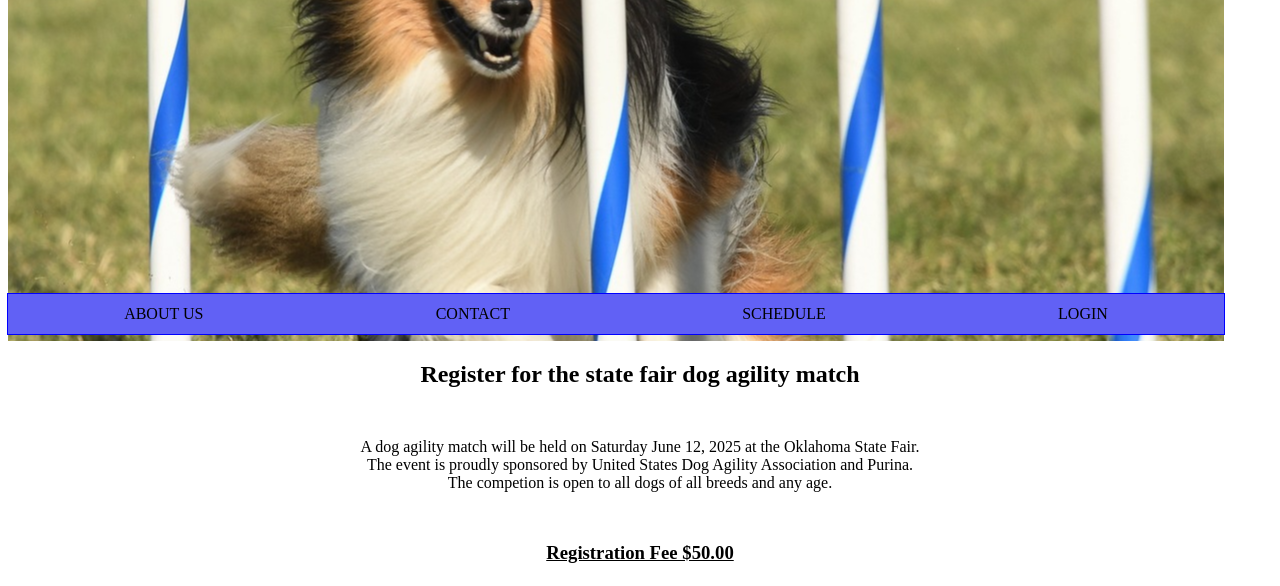
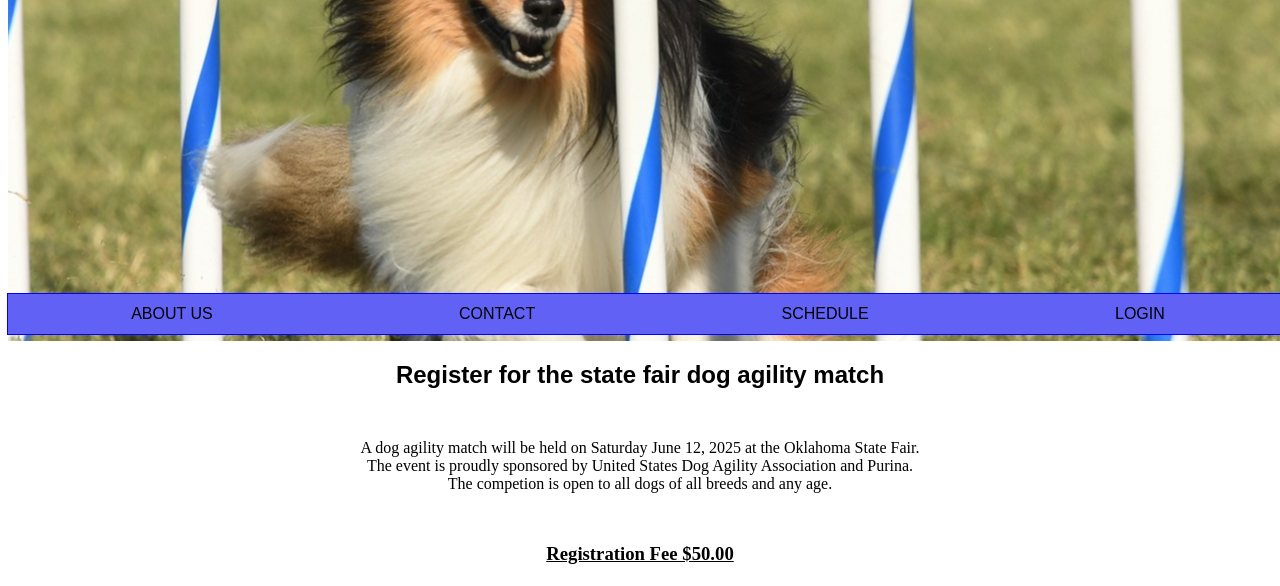
Before and after one commit to Rayhadio62/MOD_1_Sign-up-Sheet, a plain HTML site: page index.html in a window 1280 px wide. Shown: the part 147-733 px from the top of the page. Drawn offline with Linux system fonts and the light colour scheme.

Commit message:
fieldest work

```diff
--- a/index.html
+++ b/index.html
@@ -40,7 +40,8 @@
 
       <div class= "container">
 
-          <form action="text">
+          <form class="text" action="text">
+            <!-- The action attribute is used within the <form> element to specify the URL where the data should be sent when the form is submitted -->
             <fieldset>
               <legend>Agility Match Registration</legend>
                 <!-- First Name -->
--- a/mystyles.css
+++ b/mystyles.css
@@ -5,7 +5,7 @@
             height: 60vh;
             background-position: center;
             background-attachment: fixed;
-            width:95vw;
+            width: 100vw;
             display: flex;
             justify-content: center;
             align-items: center;
@@ -19,14 +19,14 @@
             color: red;
             font-size: 70px;
             position: absolute;
-            top: 0px;
+            top: 0;
 
 
         }
 
         nav{
             display: flex;
-            width: 95vw;
+            width: 100vw;
             height: 5vh;
             border: 1px solid blue;
             justify-content: space-around;
@@ -35,6 +35,7 @@
             background-color:rgb(97, 97, 245);
             position: absolute;
             top: 440px;
+            font: 1em sans-serif;
         }
 
         body{
@@ -44,6 +45,7 @@
         h2{
             text-align: center;
             margin-bottom: 50px;
+            font-family: Arial, Helvetica, sans-serif;
         }
 
         p{
```
